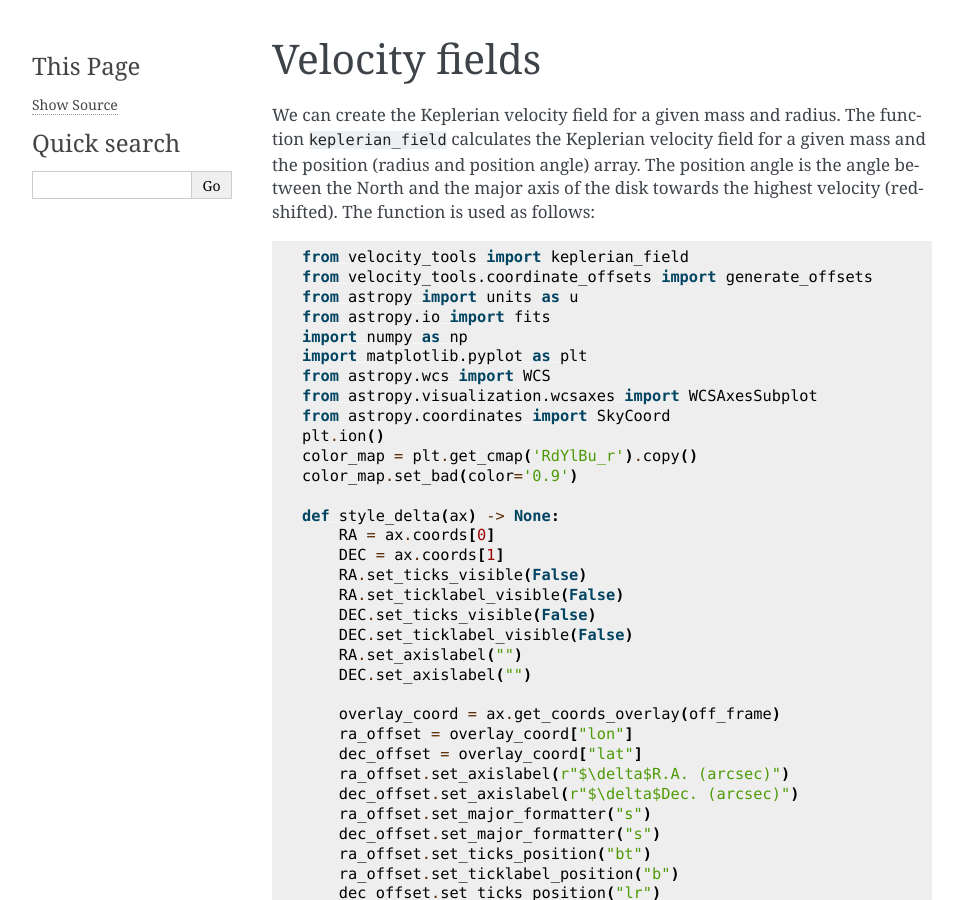
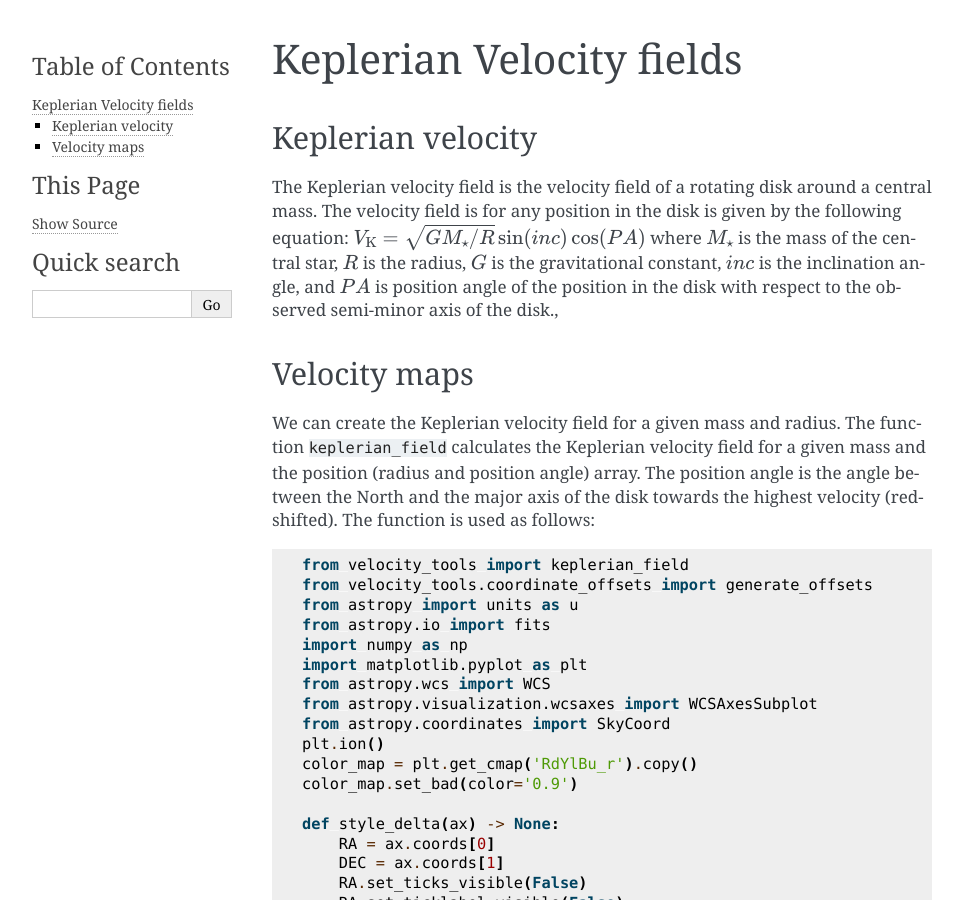
Before and after one commit to jpinedaf/velocity_tools, a Sphinx documentation site: the page built from docs/Velocity_fields.rst, in a window 1280 px wide and 900 px high. Shown: the whole window, without its empty margins (148-1111 px from the left). Built offline with Sphinx 7.4.7, drawn with Linux system fonts in a browser that asks for light colours.

Commit message:
update docs -remove badge extention -reworked some of the docs

```diff
--- a/docs/Velocity_fields.rst
+++ b/docs/Velocity_fields.rst
@@ -1,5 +1,21 @@
-Velocity fields
-===============
+Keplerian Velocity fields
+=========================
+
+Keplerian velocity
+------------------
+The Keplerian velocity field is the velocity field of a rotating disk
+around a central mass.
+The velocity field is for any position in the disk is given by the following equation:
+:math:`V_{\rm K} = \sqrt{G M_{\star} / R} \sin(inc) \cos(PA)`
+where :math:`M_{\star}` is the mass of the central star,
+:math:`R` is the radius, :math:`G` is the gravitational constant,
+:math:`inc` is the inclination angle,
+and :math:`PA` is position angle of the position in the disk with
+respect to the observed semi-minor axis of the disk.,
+
+
+Velocity maps
+-------------
 
 We can create the Keplerian velocity field for a given mass and radius.
 The function ``keplerian_field`` calculates the Keplerian velocity field
--- a/docs/conf.py
+++ b/docs/conf.py
@@ -16,8 +16,8 @@ author = 'Jaime E. Pineda'
 extensions = [
     'myst_parser',
     'sphinx.ext.autosectionlabel',
-    'sphinx_toolbox.shields',
 ]
+# 'sphinx_toolbox.shields',
 source_suffix = {
     '.rst': 'restructuredtext',
     '.txt': 'markdown',
--- a/docs/requirements.txt
+++ b/docs/requirements.txt
@@ -1,2 +1 @@
 myst-parser>0.18
-sphinx-toolbox>=2.8.0
--- a/docs/vgrad.rst
+++ b/docs/vgrad.rst
@@ -7,6 +7,10 @@ this is the same as used in `Goodman et al. (1993) <https://ui.adsabs.harvard.ed
 `Caselli et al. (2002) <https://ui.adsabs.harvard.edu/abs/2002ApJ...572..238C>`_, and
 `Pineda et al. (2010) <https://ui.adsabs.harvard.edu/abs/2010ApJ...712L.116P>`_.
 The velocity gradient is given in km/s/pc.
+
+
+Global velocity gradient
+------------------------
 
 The module allows for the determination of the global velocity gradient in the images.
 This called as follows::
@@ -36,6 +40,10 @@ East-from-North. Velocities are reported in km/s.::
                'chisq': chisq, 'vc': vc, 'vc_err': vc_err,
                'v_pred': vp}
 
+
+Local velocity gradient
+-----------------------
+
 The module also allows for the determination of the local velocity gradient in an image.
 This is called as follows::
 
@@ -54,6 +62,9 @@ East-from-North. Velocities are reported in km/s.::
                'posang': posang, 'paerr': paerr,
                'chisq': chisq, 'vc': vc, 'vc_err': vc,
                'v_pred': vp}
+
+Velocity gradient for an image
+------------------------------
 
 It is very common to report both the global and local velocity gradients in a paper.
 The global velocity gradient is a measure of the overall velocity gradient in the image, while the local velocity gradient is a measure of the velocity gradient at each pixel.
```
Also changed, not shown: docs/index.rst (+8 -15 lines).
